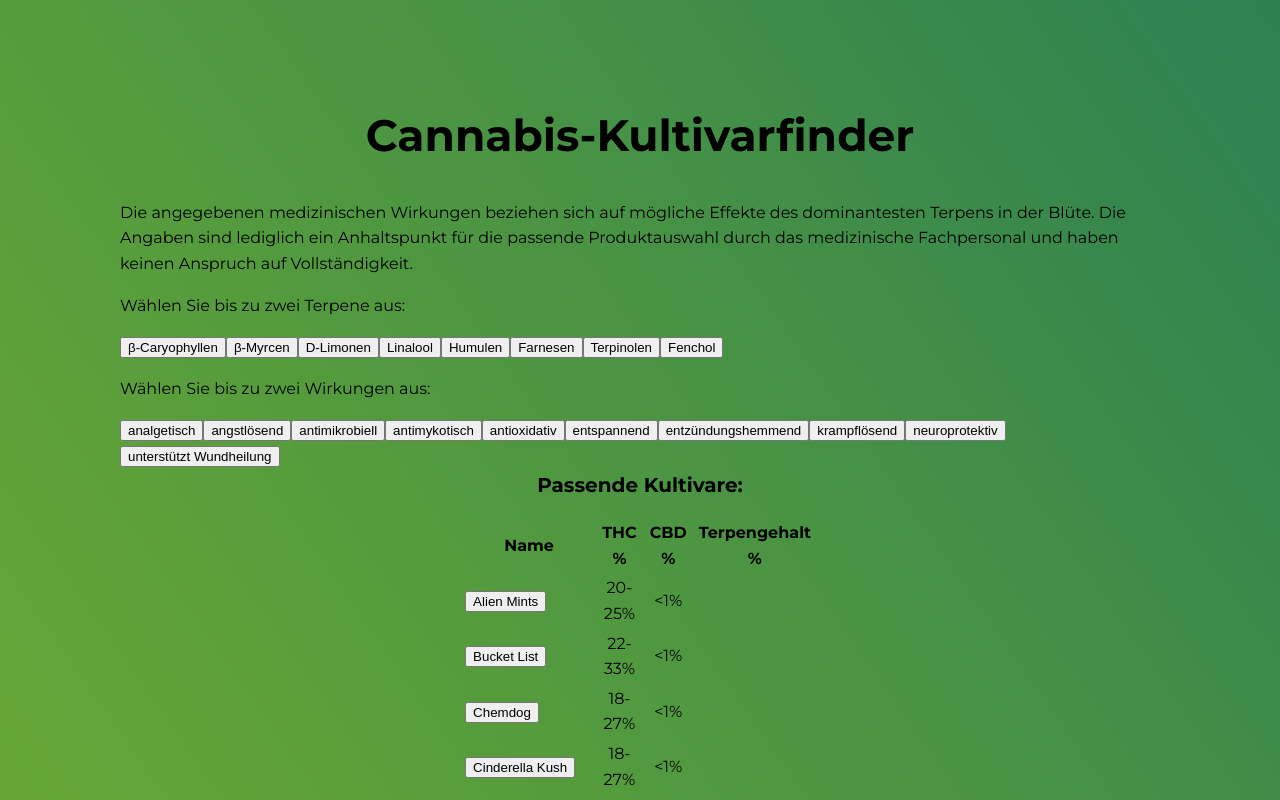
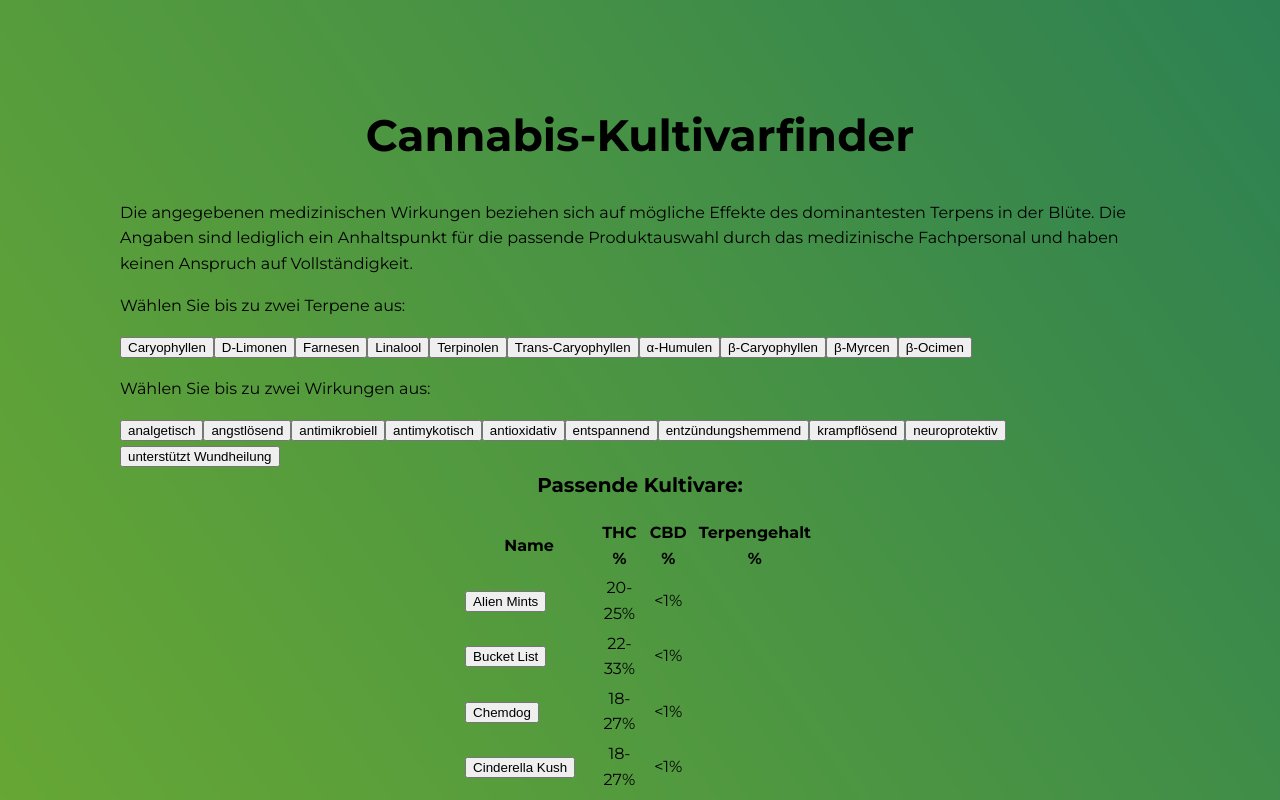
Before and after one commit to Benne420/kultivarfinder_app, a React (Create React App) app: page / in a window 1280 px wide. Shown: the top 800 px of the page. Built offline with nearby package versions, Linux system fonts and the light colour scheme; a web font is replaced by a local one.

Commit message:
Changes to be committed: 	modified:   src/App.js     modified:   public/kultivare.json

```diff
--- a/public/kultivare.json
+++ b/public/kultivare.json
@@ -4,7 +4,7 @@
     "thc": "20-25%",
     "cbd": "<1%",
     "terpengehalt": "2.68%",
-        "terpenprofil": ["β-Myrcen", "Caryophyllen"],
+    "terpenprofil": ["β-Myrcen", "β-Caryophyllen"],
     "wirkungen": ["entzündungshemmend", "neuroprotektiv"]
 },
 {
@@ -12,7 +12,7 @@
     "thc": "22-33%",
     "cbd": "<1%",
     "terpengehalt": "1.39%",
-        "terpenprofil": ["β-Myrcen", "D-Limonen"],
+    "terpenprofil": ["β-Caryophyllen", "D-Limonen"],
     "wirkungen": ["analgetisch", "entzündungshemmend"]
 },
 {
@@ -20,7 +20,7 @@
     "thc": "18-27%",
     "cbd": "<1%",
     "terpengehalt": "1.40%",
-        "terpenprofil": ["Caryophyllen", "β-Myrcen"],
+    "terpenprofil": ["β-Caryophyllen", "β-Myrcen"],
     "wirkungen": ["analgetisch", "entzündungshemmend"]
 },
 {
@@ -28,7 +28,7 @@
     "thc": "18-27%",
     "cbd": "<1%",
     "terpengehalt": "1.76%",
-        "terpenprofil": ["D-Limonen", "Caryophyllen"],
+    "terpenprofil": ["D-Limonen", "β-Caryophyllen"],
     "wirkungen": ["entzündungshemmend", "antioxidativ", "antimykotisch", "stresslösend"]
 },
 {
@@ -36,7 +36,7 @@
     "thc": "20-33%",
     "cbd": "<1%",
     "terpengehalt": "2.55%",
-        "terpenprofil": ["Terpinolen", "Caryophyllen"],
+    "terpenprofil": ["Terpinolen", "β-Caryophyllen"],
     "wirkungen": ["entzündungshemmend", "unterstützt Wundheilung"]
 },
 {
@@ -44,7 +44,7 @@
     "thc": "22-33%",
     "cbd": "<1%",
     "terpengehalt": "3.15%",
-        "terpenprofil": ["β-Myrcen", "Caryophyllen"],
+    "terpenprofil": ["β-Myrcen", "β-Ocimen"],
     "wirkungen": ["entzündungshemmend", "neuroprotektiv"]
 },
 {
@@ -52,8 +52,8 @@
     "thc": "20-30%",
     "cbd": "<1%",
     "terpengehalt": "2.19%",
-        "terpenprofil": ["Caryophyllen", "β-Myrcen"],
-        "wirkungen": ["stresslösend", "schlaffördernd", "schmerzstillend"]
+    "terpenprofil": ["Caryophyllen", "α-Humulen"],
+    "wirkungen": ["analgetisch", "entzündungshemmend"]
 },
 {
     "name": "GMO",
@@ -76,7 +76,7 @@
     "thc": "20-33%",
     "cbd": "<1%",
     "terpengehalt": "1.34%",
-        "terpenprofil": ["Caryophyllen", "Linalool"],
+    "terpenprofil": ["Limalool", "Trans-Caryophyllen"],
     "wirkungen": ["analgetisch", "entspannend", "angstlösend", "krampflösend"]
 },
 {
@@ -84,7 +84,7 @@
     "thc": "18-27%",
     "cbd": "<1%",
     "terpengehalt": "1.96%",
-        "terpenprofil": ["D-Limonen", "Caryophyllen"],
+    "terpenprofil": ["D-Limonen", "Trans-Caryophyllen"],
     "wirkungen": ["entzündungshemmend", "antioxidativ", "antimykotisch", "stresslösend"]
 },
 {
@@ -92,7 +92,7 @@
     "thc": "16-25%",
     "cbd": "<1%",
     "terpengehalt": "0.98%",
-        "terpenprofil": ["Caryophyllen", "Humulen"],
+    "terpenprofil": ["β-Caryophyllen", "α-Humulen"],
     "wirkungen": ["analgetisch", "entzündungshemmend"]
 },
 {
@@ -100,7 +100,7 @@
     "thc": "18-27%",
     "cbd": "<1%",
     "terpengehalt": "1.88%",
-        "terpenprofil": ["Caryophyllen", "β-Myrcen"],
+    "terpenprofil": ["Trans-Caryophyllen", "β-Myrcen"],
     "wirkungen": ["entzündungshemmend", "analgetisch"]
 },
 {
@@ -108,7 +108,7 @@
     "thc": "20-25%",
     "cbd": "<1%",
     "terpengehalt": "2.76%",
-        "terpenprofil": ["Farnesen", "Caryophyllen"],
+    "terpenprofil": ["Farnesen", "D-Limonen"],
     "wirkungen": ["antioxidativ", "entzündungshemmend", "antimikrobiell"]
 },
 {
@@ -116,7 +116,7 @@
     "thc": "18-25%",
     "cbd": "<1%",
     "terpengehalt": "2.14%",
-        "terpenprofil": ["β-Myrcen", "Caryophyllen"],
+    "terpenprofil": ["β-Myrcen", "β-Caryophyllen"],
     "wirkungen": ["entzündungshemmend", "neuroprotektiv"]
 },
 {
@@ -124,7 +124,7 @@
     "thc": "22-33%",
     "cbd": "<1%",
     "terpengehalt": "2.45%",
-        "terpenprofil": ["Caryophyllen", "D-Limonen"],
+    "terpenprofil": ["β-Caryophyllen", "D-Limonen"],
     "wirkungen": ["analgetisch", "entzündungshemmend"]
 },
 {
@@ -132,7 +132,7 @@
     "thc": "20-36%",
     "cbd": "<1%",
     "terpengehalt": "2.14%",
-        "terpenprofil": ["D-Limonen", "Caryophyllen"],
+    "terpenprofil": ["D-Limonen", "β-Caryophyllen"],
     "wirkungen": ["entzündungshemmend", "antioxidativ", "antimykotisch", "stresslösend"]
 },
 {
@@ -148,7 +148,7 @@
     "thc": "22-33%",
     "cbd": "<1%",
     "terpengehalt": "4.15%",
-        "terpenprofil": ["D-Limonen", "Caryophyllen"],
+    "terpenprofil": ["D-Limonen", "Linalool"],
     "wirkungen": ["entzündungshemmend", "antioxidativ", "antimykotisch", "stresslösend"]
 },
 {
@@ -156,83 +156,48 @@
     "thc": "20-33%",
     "cbd": "<1%",
     "terpengehalt": "1.46%",
-        "terpenprofil": [
-            "β-Myrcen",
-            "Caryophyllen"
-        ],
-        "wirkungen": [
-            "entzündungshemmend",
-            "neuroprotektiv"
-        ]
+    "terpenprofil": ["β-Myrcen", "β-Caryophyllen"],
+    "wirkungen": ["entzündungshemmend", "neuroprotektiv"]
 },
 {
     "name": "Tropicanna Cookies",
     "thc": "15-22%",
     "cbd": "<1%",
     "terpengehalt": "1.29%",
-        "terpenprofil": [
-            "Caryophyllen",
-            "β-Myrcen"
-        ],
-        "wirkungen": [
-            "analgetisch",
-            "entzündungshemmend"
-        ]
+    "terpenprofil": ["β-Caryophyllen", "Linalool"],
+    "wirkungen": ["analgetisch", "entzündungshemmend"]
 },
 {
     "name": "Wedding Pop Triangle",
     "thc": "20-25%",
     "cbd": "<1%",
     "terpengehalt": "1.00%",
-        "terpenprofil": [
-            "Caryophyllen",
-            "β-Myrcen"
-        ],
-        "wirkungen": [
-            "analgetisch",
-            "entzündungshemmend"
-        ]
+    "terpenprofil": ["β-Caryophyllen", "Linalool"],
+    "wirkungen": ["analgetisch", "entzündungshemmend"]
 },
 {
     "name": "Wedding Singer",
     "thc": "22-33%",
     "cbd": "<1%",
     "terpengehalt": "1.17%",
-        "terpenprofil": [
-            "Caryophyllen",
-            "D-Limonen"
-        ],
-        "wirkungen": [
-            "analgetisch",
-            "entzündungshemmend"
-        ]
+    "terpenprofil": ["β-Caryophyllen", "β-Myrcen"],
+    "wirkungen": ["analgetisch", "entzündungshemmend"]
 },
 {
     "name": "Zookies",
     "thc": "18-27%",
     "cbd": "<1%",
     "terpengehalt": "0.64%",
-        "terpenprofil": [
-            "Caryophyllen",
-            "Fenchol"
-        ],
-        "wirkungen": [
-            "analgetisch",
-            "entzündungshemmend"
-        ]
+    "terpenprofil": ["β-Caryophyllen", "Linalool"],
+    "wirkungen": ["analgetisch", "entzündungshemmend"]
 },
 {
     "name": "Zour Apple",
     "thc": "20-30%",
     "cbd": "<1%",
     "terpengehalt": "2.37%",
-        "terpenprofil": [
-            "Terpinolen",
-            "Caryophyllen"
+    "terpenprofil": ["Terpinolen", "β-Caryophyllen"
     ],
-        "wirkungen": [
-            "entzündungshemmend",
-            "unterstützt Wundheilung"
-        ]
+    "wirkungen": ["entzündungshemmend", "unterstützt Wundheilung"]
 }
 ]
--- a/src/App.js
+++ b/src/App.js
@@ -15,14 +15,16 @@ const Button = ({ children, onClick, disabled }) => (
 );
 
 const terpene = [
+  "Caryophyllen",
+  "D-Limonen",
+  "Farnesen",
+  "Linalool",
+  "Terpinolen",
+  "Trans-Caryophyllen",
+  "α-Humulen",
   "β-Caryophyllen",
   "β-Myrcen",
-  "D-Limonen",
-  "Linalool",
-  "Humulen",
-  "Farnesen",
-  "Terpinolen",
-  "Fenchol",
+  "β-Ocimen",
 ];
 
 const wirkungen = [
@@ -36,7 +38,7 @@ const wirkungen = [
   "krampflösend",
   "neuroprotektiv",
   "unterstützt Wundheilung",
-];
+].sort();
 
 const filterKultivare = (kultivare, selectedWirkungen, selectedTerpene) => {
   return kultivare.filter(
```
Lines whose indentation alone changed are shown as unchanged.
